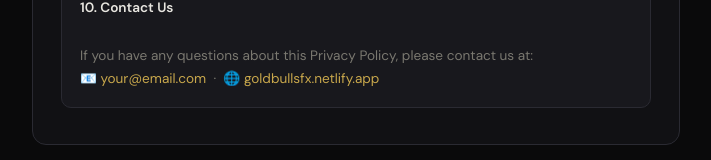
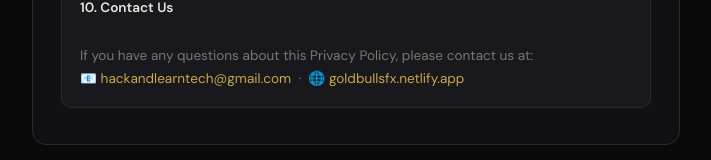
Before and after one commit to eddev101/goldbullsfx, a plain HTML site: page frontend/privacy.html in a window 1280 px wide. Shown: the part 2294-2454 px from the top of the page, without its empty margins (284-995 px from the left). Drawn offline with Linux system fonts and the light colour scheme.

Commit message:
Update privacy.html

```diff
--- a/frontend/privacy.html
+++ b/frontend/privacy.html
@@ -189,7 +189,7 @@
           <p>
             <strong style="color:var(--text)">10. Contact Us</strong><br /><br />
             If you have any questions about this Privacy Policy, please contact us at:<br />
-            📧 <a href="mailto:your@email.com">your@email.com</a>
+            📧 <a href="mailto:hackandlearntech@gmail.com">hackandlearntech@gmail.com</a>
             &nbsp;·&nbsp;
             🌐 <a href="index.html">goldbullsfx.netlify.app</a>
           </p>
```
